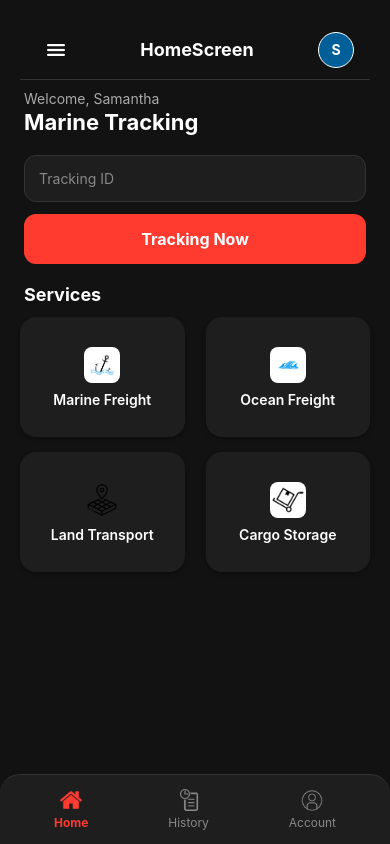
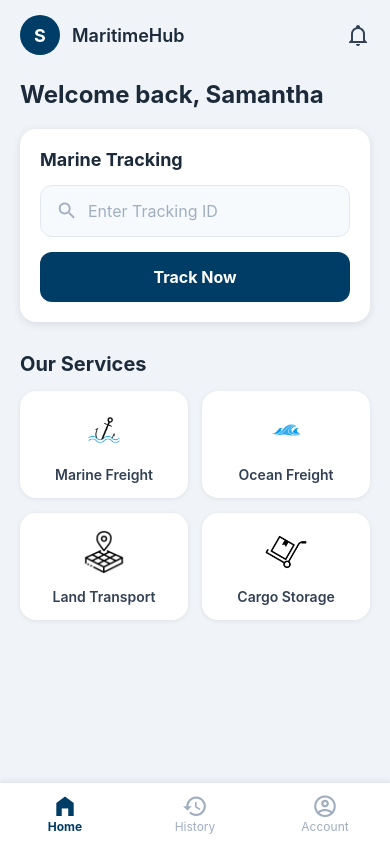
Before and after one commit to ConCaCon1/Fa25_Mobile, a React Native app: screen /Home in a window 390 px wide. Built offline with nearby package versions, Linux system fonts and the light colour scheme.

Commit message:
fix HomeScreen

```diff
--- /dev/null
+++ b/src/components/BottomNavBar.js
@@ -0,0 +1,68 @@
+import React from 'react';
+import { View, Text, TouchableOpacity, StyleSheet, Platform } from 'react-native';
+import { MaterialCommunityIcons } from '@expo/vector-icons';
+
+const navItems = [
+  { name: 'Home', icon: 'home-variant', target: 'Home' },
+  { name: 'History', icon: 'history', target: 'History' },
+  { name: 'Account', icon: 'account-circle-outline', target: 'Account' },
+];
+
+const BottomNavBar = ({ activeScreen, navigation }) => {
+  return (
+    <View style={styles.bottomNav}>
+      {navItems.map((item, index) => {
+        const isActive = activeScreen === item.name;
+        const color = isActive ? '#003d66' : '#A0AEC0';
+
+        return (
+          <TouchableOpacity
+            key={index}
+            style={styles.navItem}
+            onPress={() => navigation.navigate(item.target)}
+          >
+            <MaterialCommunityIcons name={item.icon} size={26} color={color} />
+            <Text style={[styles.navText, isActive && styles.navTextActive]}>
+              {item.name}
+            </Text>
+          </TouchableOpacity>
+        );
+      })}
+    </View>
+  );
+};
+
+const styles = StyleSheet.create({
+  bottomNav: {
+    flexDirection: 'row',
+    justifyContent: 'space-around',
+    backgroundColor: '#FFFFFF',
+    borderTopWidth: 1,
+    borderColor: '#E2E8F0',
+    position: 'absolute',
+    bottom: 0,
+    left: 0,
+    right: 0,
+    paddingTop: 10,
+    paddingBottom: Platform.OS === 'ios' ? 20 : 10,
+    shadowColor: "#000",
+    shadowOffset: { width: 0, height: -2 },
+    shadowOpacity: 0.05,
+    shadowRadius: 5,
+    elevation: 10,
+  },
+  navItem: {
+    alignItems: 'center',
+    flex: 1,
+  },
+  navText: {
+    fontSize: 12,
+    color: '#A0AEC0',
+  },
+  navTextActive: {
+    fontWeight: 'bold',
+    color: '#003d66',
+  },
+});
+
+export default BottomNavBar;
--- a/src/screens/HomeScreen.js
+++ b/src/screens/HomeScreen.js
@@ -1,4 +1,4 @@
-import React from "react";
+import React, { useState } from "react";
 import {
   View,
   Text,
@@ -6,9 +6,24 @@ import {
   TouchableOpacity,
   StyleSheet,
   Image,
+  ScrollView,
+  StatusBar,
+  Platform,
 } from "react-native";
-import Header from "../components/Header";
 import { SafeAreaView } from "react-native-safe-area-context";
+import { MaterialCommunityIcons } from "@expo/vector-icons";
+import BottomNavBar from "../components/BottomNavBar";
+const Header = ({ title, user }) => (
+  <View style={styles.header}>
+    <View style={styles.headerLeft}>
+      <View style={styles.profileCircle}><Text style={styles.profileInitial}>{user}</Text></View>
+      <Text style={styles.headerTitle}>{title}</Text>
+    </View>
+    <TouchableOpacity>
+      <MaterialCommunityIcons name="bell-outline" size={24} color="#334155" />
+    </TouchableOpacity>
+  </View>
+);
 
 const services = [
   { title: "Marine Freight", icon: require("../assets/marine.jpg") },
@@ -17,47 +32,48 @@ const services = [
   { title: "Cargo Storage", icon: require("../assets/cargo.jpg") },
 ];
 
-const HomeScreen = () => {
+const HomeScreen = ({navigation}) => {
+  const [trackingId, setTrackingId] = useState("");
+
   return (
     <SafeAreaView style={styles.container}>
-      <Header title="HomeScreen" user="S" />
+      <StatusBar barStyle="dark-content" />
+      <Header title="MaritimeHub" user="S" />
 
-      <Text style={styles.welcome}>Welcome, Samantha</Text>
-      <Text style={styles.title}>Marine Tracking</Text>
+      <ScrollView showsVerticalScrollIndicator={false}>
+        <View style={styles.content}>
+          <Text style={styles.welcomeText}>Welcome back, Samantha</Text>
 
+          <View style={styles.card}>
+            <Text style={styles.cardTitle}>Marine Tracking</Text>
+            <View style={styles.inputContainer}>
+              <MaterialCommunityIcons name="magnify" size={22} color="#A0AEC0" style={styles.inputIcon}/>
               <TextInput
                 style={styles.input}
-        placeholder="Tracking ID"
-        placeholderTextColor="#888"
+                placeholder="Enter Tracking ID"
+                placeholderTextColor="#A0AEC0"
+                value={trackingId}
+                onChangeText={setTrackingId}
               />
+            </View>
             <TouchableOpacity style={styles.trackButton}>
-        <Text style={styles.trackButtonText}>Tracking Now</Text>
+              <Text style={styles.trackButtonText}>Track Now</Text>
             </TouchableOpacity>
+          </View>
 
-      <Text style={styles.sectionTitle}>Services</Text>
+          <Text style={styles.sectionTitle}>Our Services</Text>
           <View style={styles.servicesGrid}>
-        {services.map((s, idx) => (
-          <View key={idx} style={styles.serviceCard}>
-            <Image source={s.icon} style={styles.serviceIcon} />
-            <Text style={styles.serviceText}>{s.title}</Text>
-          </View>
+            {services.map((service, index) => (
+              <TouchableOpacity key={index} style={styles.serviceCard}>
+                <Image source={service.icon} style={styles.serviceIcon} />
+                <Text style={styles.serviceText}>{service.title}</Text>
+              </TouchableOpacity>
             ))}
           </View>
+        </View>
+      </ScrollView>
 
-      <View style={styles.bottomNav}>
-        <TouchableOpacity style={styles.navItem}>
-          <Image source={require("../assets/home.png")} style={[styles.navIcon, { tintColor: "#FF3B30" }]} />
-          <Text style={styles.navTextActive}>Home</Text>
-        </TouchableOpacity>
-        <TouchableOpacity style={styles.navItem}>
-          <Image source={require("../assets/history.png")} style={styles.navIcon} />
-          <Text style={styles.navText}>History</Text>
-        </TouchableOpacity>
-        <TouchableOpacity style={styles.navItem}>
-          <Image source={require("../assets/account.png")} style={styles.navIcon} />
-          <Text style={styles.navText}>Account</Text>
-        </TouchableOpacity>
-      </View>
+  <BottomNavBar activeScreen="Home" navigation={navigation} />
     </SafeAreaView>
   );
 };
@@ -67,137 +83,160 @@ export default HomeScreen;
 const styles = StyleSheet.create({
   container: {
     flex: 1,
-    backgroundColor: "#121212",
-    paddingTop: 20,
+    backgroundColor: '#F0F4F8',
+  },
+  content: {
+    paddingHorizontal: 20,
     paddingBottom: 80,
-    paddingHorizontal: 20,
   },
   header: {
-    flexDirection: "row",
-    alignItems: "center",
+    flexDirection: 'row',
+    justifyContent: 'space-between',
+    alignItems: 'center',
+    paddingHorizontal: 20,
+    paddingVertical: 15,
+  },
+  headerLeft: {
+    flexDirection: 'row',
+    alignItems: 'center',
+  },
+  profileCircle: {
+    width: 40,
+    height: 40,
+    borderRadius: 20,
+    backgroundColor: '#003d66',
+    justifyContent: 'center',
+    alignItems: 'center',
+    marginRight: 12,
+  },
+  profileInitial: {
+    color: '#FFFFFF',
+    fontWeight: 'bold',
+    fontSize: 18,
+  },
+  headerTitle: {
+    fontSize: 18,
+    fontWeight: '600',
+    color: '#1C2A3A',
+  },
+  welcomeText: {
+    fontSize: 24,
+    fontWeight: 'bold',
+    color: '#1C2A3A',
+    marginTop: 10,
     marginBottom: 20,
   },
-  profileCircle: {
-    width: 36,
-    height: 36,
-    borderRadius: 18,
-    backgroundColor: "#333",
-    justifyContent: "center",
-    alignItems: "center",
-    marginRight: 10,
+  card: {
+    backgroundColor: '#FFFFFF',
+    borderRadius: 16,
+    padding: 20,
+    marginBottom: 30,
+    shadowColor: "#000",
+    shadowOffset: { width: 0, height: 2 },
+    shadowOpacity: 0.1,
+    shadowRadius: 8,
+    elevation: 5,
   },
-  headerText: {
-    fontWeight: "bold",
+  cardTitle: {
     fontSize: 18,
-    color: "#fff",
+    fontWeight: 'bold',
+    color: '#1C2A3A',
+    marginBottom: 15,
   },
-  welcome: {
-    fontSize: 14,
-    color: "#aaa",
-    marginBottom: 2,
-    marginTop: 10,
-    marginHorizontal: 4,
+  inputContainer: {
+    flexDirection: 'row',
+    alignItems: 'center',
+    backgroundColor: '#F7FAFC',
+    borderRadius: 12,
+    borderWidth: 1,
+    borderColor: '#E2E8F0',
+    marginBottom: 15,
   },
-  title: {
-    fontSize: 22,
-    fontWeight: "bold",
-    marginBottom: 20,
-    color: "#fff",
-    marginHorizontal: 4,
+  inputIcon: {
+    paddingLeft: 15,
   },
   input: {
-    backgroundColor: "#1E1E1E",
-    padding: 14,
-    borderRadius: 12,
-    marginBottom: 12,
-    borderWidth: 1,
-    borderColor: "#333",
-    color: "#fff",
-    marginHorizontal: 4,
+    flex: 1,
+    height: 50,
+    paddingHorizontal: 10,
+    fontSize: 16,
+    color: '#1C2A3A',
   },
   trackButton: {
-    backgroundColor: "#FF3B30",
+    backgroundColor: '#003d66',
     padding: 15,
     borderRadius: 12,
-    alignItems: "center",
-    marginBottom: 20,
-    marginHorizontal: 4,
+    alignItems: 'center',
   },
   trackButtonText: {
-    color: "#fff",
-    fontWeight: "bold",
+    color: '#FFFFFF',
+    fontWeight: 'bold',
     fontSize: 16,
   },
   sectionTitle: {
-    fontWeight: "bold",
-    fontSize: 18,
-    marginBottom: 12,
-    color: "#fff",
-    marginHorizontal: 4,
+    fontSize: 20,
+    fontWeight: 'bold',
+    color: '#1C2A3A',
+    marginBottom: 15,
   },
   servicesGrid: {
-    flexDirection: "row",
-    flexWrap: "wrap",
-    justifyContent: "space-between",
+    flexDirection: 'row',
+    flexWrap: 'wrap',
+    justifyContent: 'space-between',
   },
   serviceCard: {
-    width: "47%",
-    height: 120,
+    width: '48%',
+    backgroundColor: '#FFFFFF',
     borderRadius: 16,
-    padding: 12,
+    padding: 15,
     marginBottom: 15,
-    justifyContent: "center",
-    alignItems: "center",
-    backgroundColor: "#1E1E1E",
+    alignItems: 'center',
     shadowColor: "#000",
-    shadowOpacity: 0.3,
-    shadowOffset: { width: 0, height: 2 },
-    shadowRadius: 4,
+    shadowOffset: { width: 0, height: 1 },
+    shadowOpacity: 0.08,
+    shadowRadius: 5,
     elevation: 3,
   },
   serviceIcon: {
-    width: 36,
-    height: 36,
-    marginBottom: 8,
-    borderRadius: 8,
+    width: 48,
+    height: 48,
+    borderRadius: 24,
+    marginBottom: 12,
   },
   serviceText: {
-    fontWeight: "600",
+    fontWeight: '600',
     fontSize: 14,
-    textAlign: "center",
-    color: "#fff",
+    color: '#334155',
+    textAlign: 'center',
   },
   bottomNav: {
-    flexDirection: "row",
-    justifyContent: "space-around",
-    padding: 14,
+    flexDirection: 'row',
+    justifyContent: 'space-around',
+    backgroundColor: '#FFFFFF',
     borderTopWidth: 1,
-    borderColor: "#333",
-    backgroundColor: "#1E1E1E",
-    position: "absolute",
+    borderColor: '#E2E8F0',
+    position: 'absolute',
     bottom: 0,
     left: 0,
     right: 0,
-    borderTopLeftRadius: 20,
-    borderTopRightRadius: 20,
-    elevation: 8,
+    paddingTop: 10,
+    paddingBottom: Platform.OS === 'ios' ? 20 : 10,
+    shadowColor: "#000",
+    shadowOffset: { width: 0, height: -2 },
+    shadowOpacity: 0.05,
+    shadowRadius: 5,
+    elevation: 10,
   },
   navItem: {
-    alignItems: "center",
-  },
-  navIcon: {
-    width: 22,
-    height: 22,
-    marginBottom: 4,
-    tintColor: "#888",
+    alignItems: 'center',
   },
   navText: {
     fontSize: 12,
-    color: "#888",
+    color: '#A0AEC0',
   },
   navTextActive: {
     fontSize: 12,
-    fontWeight: "bold",
-    color: "#FF3B30",
+    fontWeight: 'bold',
+    color: '#003d66',
   },
 });
--- a/src/screens/RegisterScreen.js
+++ b/src/screens/RegisterScreen.js
@@ -77,7 +77,7 @@ const RegisterScreen = ({ navigation }) => {
     }
 
     const result = await ImagePicker.launchImageLibraryAsync({
-      mediaTypes: ImagePicker.MediaTypeOptions.Images,
+      mediaTypes: ["images"],
       allowsEditing: true,
       aspect: [1, 1],
       quality: 0.5,
@@ -89,7 +89,14 @@ const RegisterScreen = ({ navigation }) => {
   };
 
   const handleNext = async () => {
-  if (!fullName || !username || !email || !password || !address || !phoneNumber) {
+    if (
+      !fullName ||
+      !username ||
+      !email ||
+      !password ||
+      !address ||
+      !phoneNumber
+    ) {
       Alert.alert("Validation Error", "Please fill in all required fields.");
       return;
     }
@@ -101,13 +108,16 @@ const handleNext = async () => {
     setLoading(true);
 
     try {
-    const response = await fetch("https://marine-bridge.orbitmap.vn/api/v1/auth/otp", {
+      const response = await fetch(
+        "https://marine-bridge.orbitmap.vn/api/v1/auth/otp",
+        {
           method: "POST",
           headers: {
             "Content-Type": "application/json",
           },
           body: JSON.stringify({ email }),
-    });
+        }
+      );
 
       const data = await response.json();
 
@@ -124,7 +134,10 @@ const handleNext = async () => {
           avatarUri,
         });
       } else {
-      Alert.alert("Failed to send OTP", data.message || "Please try again later.");
+        Alert.alert(
+          "Failed to send OTP",
+          data.message || "Please try again later."
+        );
       }
     } catch (error) {
       console.error("OTP Error:", error);
@@ -134,7 +147,6 @@ const handleNext = async () => {
     }
   };
 
-
   return (
     <SafeAreaView style={styles.container}>
       <StatusBar barStyle="dark-content" />
@@ -143,8 +155,15 @@ const handleNext = async () => {
         style={{ flex: 1 }}
       >
         <View style={styles.header}>
-          <TouchableOpacity style={styles.backButton} onPress={() => navigation.goBack()}>
-            <MaterialCommunityIcons name="arrow-left" size={24} color="#003d66" />
+          <TouchableOpacity
+            style={styles.backButton}
+            onPress={() => navigation.goBack()}
+          >
+            <MaterialCommunityIcons
+              name="arrow-left"
+              size={24}
+              color="#003d66"
+            />
           </TouchableOpacity>
           <Text style={styles.title}>Create Account</Text>
           <View style={{ width: 40 }} />
@@ -157,12 +176,20 @@ const handleNext = async () => {
                 <>
                   <Image source={{ uri: avatarUri }} style={styles.avatar} />
                   <View style={styles.editAvatarOverlay}>
-                    <MaterialCommunityIcons name="camera-outline" size={24} color="#FFFFFF" />
+                    <MaterialCommunityIcons
+                      name="camera-outline"
+                      size={24}
+                      color="#FFFFFF"
+                    />
                   </View>
                 </>
               ) : (
                 <View style={styles.avatarPlaceholder}>
-                  <MaterialCommunityIcons name="plus" size={40} color="#5A6A7D" />
+                  <MaterialCommunityIcons
+                    name="plus"
+                    size={40}
+                    color="#5A6A7D"
+                  />
                   <Text style={styles.avatarPlaceholderText}>Add Photo</Text>
                 </View>
               )}
@@ -171,15 +198,50 @@ const handleNext = async () => {
 
           {/** Input fields */}
           {[
-            { key: "fullName", icon: "account-outline", placeholder: "Full Name", value: fullName, setter: setFullName },
-            { key: "username", icon: "account-circle-outline", placeholder: "Username", value: username, setter: setUsername },
-            { key: "email", icon: "email-outline", placeholder: "Email", value: email, setter: setEmail, keyboard: "email-address" },
-            { key: "phone", icon: "phone-outline", placeholder: "Phone Number", value: phoneNumber, setter: setPhoneNumber, keyboard: "phone-pad" },
-            { key: "address", icon: "map-marker-outline", placeholder: "Address", value: address, setter: setAddress },
+            {
+              key: "fullName",
+              icon: "account-outline",
+              placeholder: "Full Name",
+              value: fullName,
+              setter: setFullName,
+            },
+            {
+              key: "username",
+              icon: "account-circle-outline",
+              placeholder: "Username",
+              value: username,
+              setter: setUsername,
+            },
+            {
+              key: "email",
+              icon: "email-outline",
+              placeholder: "Email",
+              value: email,
+              setter: setEmail,
+              keyboard: "email-address",
+            },
+            {
+              key: "phone",
+              icon: "phone-outline",
+              placeholder: "Phone Number",
+              value: phoneNumber,
+              setter: setPhoneNumber,
+              keyboard: "phone-pad",
+            },
+            {
+              key: "address",
+              icon: "map-marker-outline",
+              placeholder: "Address",
+              value: address,
+              setter: setAddress,
+            },
           ].map((field) => (
             <Animated.View
               key={field.key}
-              style={[styles.inputContainer, { borderColor: getBorderColor(borderAnims[field.key]) }]}
+              style={[
+                styles.inputContainer,
+                { borderColor: getBorderColor(borderAnims[field.key]) },
+              ]}
             >
               <MaterialCommunityIcons
                 name={field.icon}
@@ -201,8 +263,18 @@ const handleNext = async () => {
           ))}
 
           {/* Password */}
-          <Animated.View style={[styles.inputContainer, { borderColor: getBorderColor(borderAnims.password) }]}>
-            <MaterialCommunityIcons name="lock-outline" size={20} color={getIconColor("password")} style={styles.inputIcon} />
+          <Animated.View
+            style={[
+              styles.inputContainer,
+              { borderColor: getBorderColor(borderAnims.password) },
+            ]}
+          >
+            <MaterialCommunityIcons
+              name="lock-outline"
+              size={20}
+              color={getIconColor("password")}
+              style={styles.inputIcon}
+            />
             <TextInput
               style={styles.input}
               placeholder="Password"
@@ -212,7 +284,9 @@ const handleNext = async () => {
               onFocus={() => handleInputFocus("password")}
               onBlur={() => handleInputBlur("password")}
             />
-            <TouchableOpacity onPress={() => setIsPasswordVisible(!isPasswordVisible)}>
+            <TouchableOpacity
+              onPress={() => setIsPasswordVisible(!isPasswordVisible)}
+            >
               <MaterialCommunityIcons
                 name={isPasswordVisible ? "eye-off-outline" : "eye-outline"}
                 size={22}
@@ -222,9 +296,18 @@ const handleNext = async () => {
             </TouchableOpacity>
           </Animated.View>
 
-          {/* Confirm password */}
-          <Animated.View style={[styles.inputContainer, { borderColor: getBorderColor(borderAnims.confirmPassword) }]}>
-            <MaterialCommunityIcons name="lock-check-outline" size={20} color={getIconColor("confirmPassword")} style={styles.inputIcon} />
+          <Animated.View
+            style={[
+              styles.inputContainer,
+              { borderColor: getBorderColor(borderAnims.confirmPassword) },
+            ]}
+          >
+            <MaterialCommunityIcons
+              name="lock-check-outline"
+              size={20}
+              color={getIconColor("confirmPassword")}
+              style={styles.inputIcon}
+            />
             <TextInput
               style={styles.input}
               placeholder="Confirm Password"
@@ -234,7 +317,9 @@ const handleNext = async () => {
               onFocus={() => handleInputFocus("confirmPassword")}
               onBlur={() => handleInputBlur("confirmPassword")}
             />
-            <TouchableOpacity onPress={() => setIsPasswordVisible(!isPasswordVisible)}>
+            <TouchableOpacity
+              onPress={() => setIsPasswordVisible(!isPasswordVisible)}
+            >
               <MaterialCommunityIcons
                 name={isPasswordVisible ? "eye-off-outline" : "eye-outline"}
                 size={22}
@@ -244,14 +329,23 @@ const handleNext = async () => {
             </TouchableOpacity>
           </Animated.View>
 
-          {/* 👉 Nút Next */}
-          <TouchableOpacity style={[styles.registerButton, loading && styles.buttonDisabled]} onPress={handleNext} disabled={loading}>
-            {loading ? <ActivityIndicator color="#fff" /> : <Text style={styles.registerButtonText}>Next</Text>}
+          <TouchableOpacity
+            style={[styles.registerButton, loading && styles.buttonDisabled]}
+            onPress={handleNext}
+            disabled={loading}
+          >
+            {loading ? (
+              <ActivityIndicator color="#fff" />
+            ) : (
+              <Text style={styles.registerButtonText}>Next</Text>
+            )}
           </TouchableOpacity>
 
           <View style={styles.loginContainer}>
             <Text style={styles.loginText}>Already have an account?</Text>
-            <TouchableOpacity onPress={() => navigation.navigate("LoginScreen")}>
+            <TouchableOpacity
+              onPress={() => navigation.navigate("LoginScreen")}
+            >
               <Text style={styles.loginLink}> Login</Text>
             </TouchableOpacity>
           </View>
@@ -264,30 +358,44 @@ const handleNext = async () => {
 export default RegisterScreen;
 
 const styles = StyleSheet.create({
-  container: { flex: 1, backgroundColor: '#F0F4F8' },
+  container: { flex: 1, backgroundColor: "#F0F4F8" },
   header: {
-    flexDirection: 'row', alignItems: 'center', justifyContent: 'space-between',
-    paddingHorizontal: 16, paddingVertical: 10, backgroundColor: '#FFFFFF',
-    borderBottomWidth: 1, borderBottomColor: '#E2E8F0',
-    shadowColor: '#000', shadowOffset: { width: 0, height: 1 }, shadowOpacity: 0.05, shadowRadius: 2, elevation: 1,
+    flexDirection: "row",
+    alignItems: "center",
+    justifyContent: "space-between",
+    paddingHorizontal: 16,
+    paddingVertical: 10,
+    backgroundColor: "#FFFFFF",
+    borderBottomWidth: 1,
+    borderBottomColor: "#E2E8F0",
+    shadowColor: "#000",
+    shadowOffset: { width: 0, height: 1 },
+    shadowOpacity: 0.05,
+    shadowRadius: 2,
+    elevation: 1,
   },
-  backButton: { width: 40, height: 40, justifyContent: 'center', alignItems: 'center' },
-  title: { fontSize: 20, fontWeight: 'bold', color: '#003d66' },
+  backButton: {
+    width: 40,
+    height: 40,
+    justifyContent: "center",
+    alignItems: "center",
+  },
+  title: { fontSize: 20, fontWeight: "bold", color: "#003d66" },
   scrollViewContent: { paddingHorizontal: 24, paddingVertical: 20 },
   avatarSection: {
-    alignItems: 'center',
+    alignItems: "center",
     marginBottom: 30,
   },
   avatarWrapper: {
     width: 130,
     height: 130,
     borderRadius: 65,
-    backgroundColor: '#FFFFFF',
-    justifyContent: 'center',
-    alignItems: 'center',
+    backgroundColor: "#FFFFFF",
+    justifyContent: "center",
+    alignItems: "center",
     borderWidth: 2,
-    borderColor: '#E2E8F0',
-    shadowColor: '#000',
+    borderColor: "#E2E8F0",
+    shadowColor: "#000",
     shadowOffset: { width: 0, height: 4 },
     shadowOpacity: 0.15,
     shadowRadius: 8,
@@ -297,68 +405,81 @@ const styles = StyleSheet.create({
     width: 126,
     height: 126,
     borderRadius: 63,
-    resizeMode: 'cover',
+    resizeMode: "cover",
   },
   avatarPlaceholder: {
-    width: '100%',
-    height: '100%',
+    width: "100%",
+    height: "100%",
     borderRadius: 65,
-    backgroundColor: '#E9EFF5',
-    justifyContent: 'center',
-    alignItems: 'center',
+    backgroundColor: "#E9EFF5",
+    justifyContent: "center",
+    alignItems: "center",
   },
   avatarPlaceholderText: {
     marginTop: 5,
     fontSize: 12,
-    color: '#5A6A7D',
-    fontWeight: '500',
+    color: "#5A6A7D",
+    fontWeight: "500",
   },
   editAvatarOverlay: {
-    position: 'absolute',
+    position: "absolute",
     bottom: -5,
     right: -5,
-    backgroundColor: '#003d66',
+    backgroundColor: "#003d66",
     borderRadius: 20,
     padding: 8,
     borderWidth: 2,
-    borderColor: '#FFFFFF',
-    shadowColor: '#000',
+    borderColor: "#FFFFFF",
+    shadowColor: "#000",
     shadowOffset: { width: 0, height: 2 },
     shadowOpacity: 0.2,
     shadowRadius: 3,
     elevation: 3,
   },
   inputContainer: {
-    flexDirection: 'row', alignItems: 'center', backgroundColor: '#FFFFFF',
+    flexDirection: "row",
+    alignItems: "center",
+    backgroundColor: "#FFFFFF",
     borderWidth: 1.5,
     borderRadius: 12,
     marginBottom: 16,
     height: 54,
-    shadowColor: '#000', shadowOffset: { width: 0, height: 1 }, shadowOpacity: 0.08, shadowRadius: 2, elevation: 1,
+    shadowColor: "#000",
+    shadowOffset: { width: 0, height: 1 },
+    shadowOpacity: 0.08,
+    shadowRadius: 2,
+    elevation: 1,
   },
   inputIcon: { paddingLeft: 15, paddingRight: 10 },
-  input: { flex: 1, fontSize: 16, color: '#1C2A3A', height: '100%' },
+  input: { flex: 1, fontSize: 16, color: "#1C2A3A", height: "100%" },
   visibilityIcon: { paddingHorizontal: 15 },
   registerButton: {
-    backgroundColor: '#003d66', height: 54, borderRadius: 12,
-    justifyContent: 'center', alignItems: 'center', marginTop: 10,
-    elevation: 5, shadowColor: '#003d66', shadowOffset: { width: 0, height: 4 },
-    shadowOpacity: 0.3, shadowRadius: 5,
+    backgroundColor: "#003d66",
+    height: 54,
+    borderRadius: 12,
+    justifyContent: "center",
+    alignItems: "center",
+    marginTop: 10,
+    elevation: 5,
+    shadowColor: "#003d66",
+    shadowOffset: { width: 0, height: 4 },
+    shadowOpacity: 0.3,
+    shadowRadius: 5,
   },
   buttonDisabled: { opacity: 0.7 },
-  registerButtonText: { color: '#FFFFFF', fontWeight: 'bold', fontSize: 16 },
+  registerButtonText: { color: "#FFFFFF", fontWeight: "bold", fontSize: 16 },
   loginContainer: {
     flexDirection: "row",
     justifyContent: "center",
     marginTop: 24,
   },
   loginText: {
-    color: '#5A6A7D',
+    color: "#5A6A7D",
     fontSize: 14,
   },
   loginLink: {
-    color: '#003d66',
-    fontWeight: 'bold',
+    color: "#003d66",
+    fontWeight: "bold",
     fontSize: 14,
   },
 });
```
Lines whose indentation alone changed are shown as unchanged.
